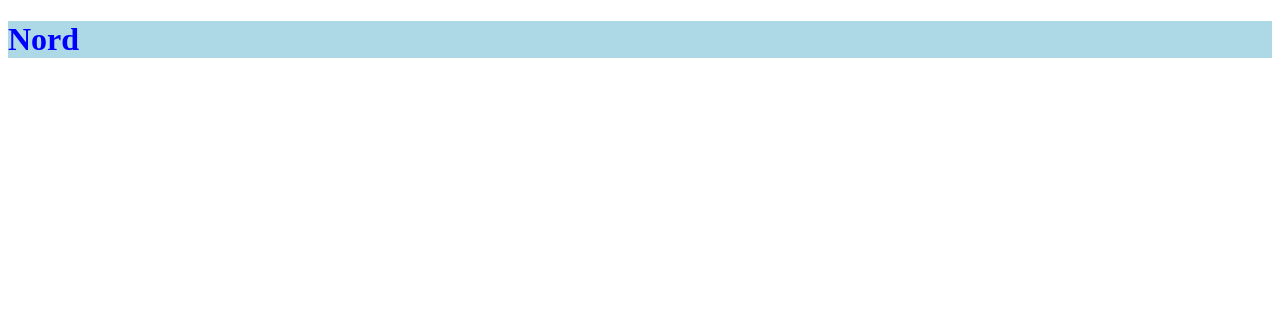
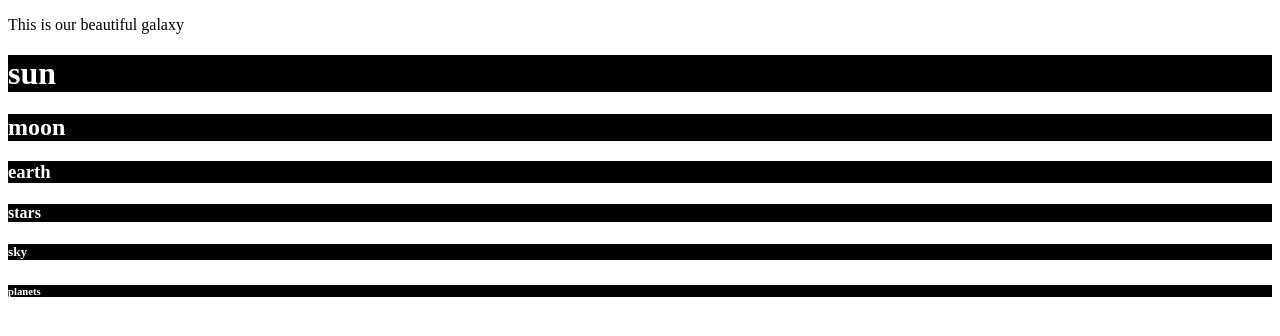
Before and after one commit to peeyush013/javascript-doms, a plain HTML site: page index.html in a window 1280 px wide. Drawn offline with Linux system fonts and the light colour scheme.

Commit message:
Add files via upload
doms 2

```diff
--- a/index.html
+++ b/index.html
@@ -4,12 +4,19 @@
     <meta charset="UTF-8">
     <meta http-equiv="X-UA-Compatible" content="IE=edge">
     <meta name="viewport" content="width=device-width, initial-scale=1.0">
-    <title>Oneplus</title>
+    <title>Milky Way</title>
     <link rel="stylesheet" href="style.css">
 </head>
 <body>
-    <h1>Nord</h1>
+    <p>This is our beautiful galaxy</p>
+    <h1>sun</h1>
+    <h2>moon</h2>
+    <h3>earth</h3>
+    <h4>stars</h4>
+    <h5>sky</h5>
+    <h6>planets</h6>
     <script src="script.js"></script>
+
 
 </body>
 </html>
--- a/script.js
+++ b/script.js
@@ -1,5 +1,23 @@
 document.querySelector('h1').addEventListener('click',function(){
-    document.querySelector('h1').style.color = 'red'
-    document.querySelector('h1').style.backgroundColor = 'pink'
-    document.querySelector('h1').textContent='Oneplus Nord'
+    document.querySelector('h1').style.color = 'orange'
 })
+
+document.querySelector('h2').addEventListener('click',function(){
+    document.querySelector('h2').style.color = 'yellow'
+})
+
+document.querySelector('h3').addEventListener('click',function(){
+    document.querySelector('h3').style.color = 'blue'
+})
+
+document.querySelector('h4').addEventListener('click',function(){
+    document.querySelector('h4').style.color = 'white'
+})
+
+document.querySelector('h5').addEventListener('click',function(){
+    document.querySelector('h5').style.color = 'skyblue'
+})
+
+document.querySelector('h6').addEventListener('click',function(){
+    document.querySelector('h6').style.color = 'red'
+})
--- a/style.css
+++ b/style.css
@@ -1,4 +1,31 @@
 h1{
-   color: blue;
-   background-color: lightblue;
+    color:white;
+    size: 0vmax;
+    background-color: black;
+
 }
+h2{
+    color:white;
+    size: 0ch;
+    background-color: black;
+}
+h3{
+    color:white;
+    size: 0vmax;
+    background-color: black;
+}
+h4{
+    color:white;
+    size: 0vmax;
+    background-color: black;
+}
+h5{
+    color:white;
+    size: 0vmax;
+    background-color: black;
+}
+h6{
+    color:white;
+    size: 0vmax;
+    background-color: black;
+}
```
